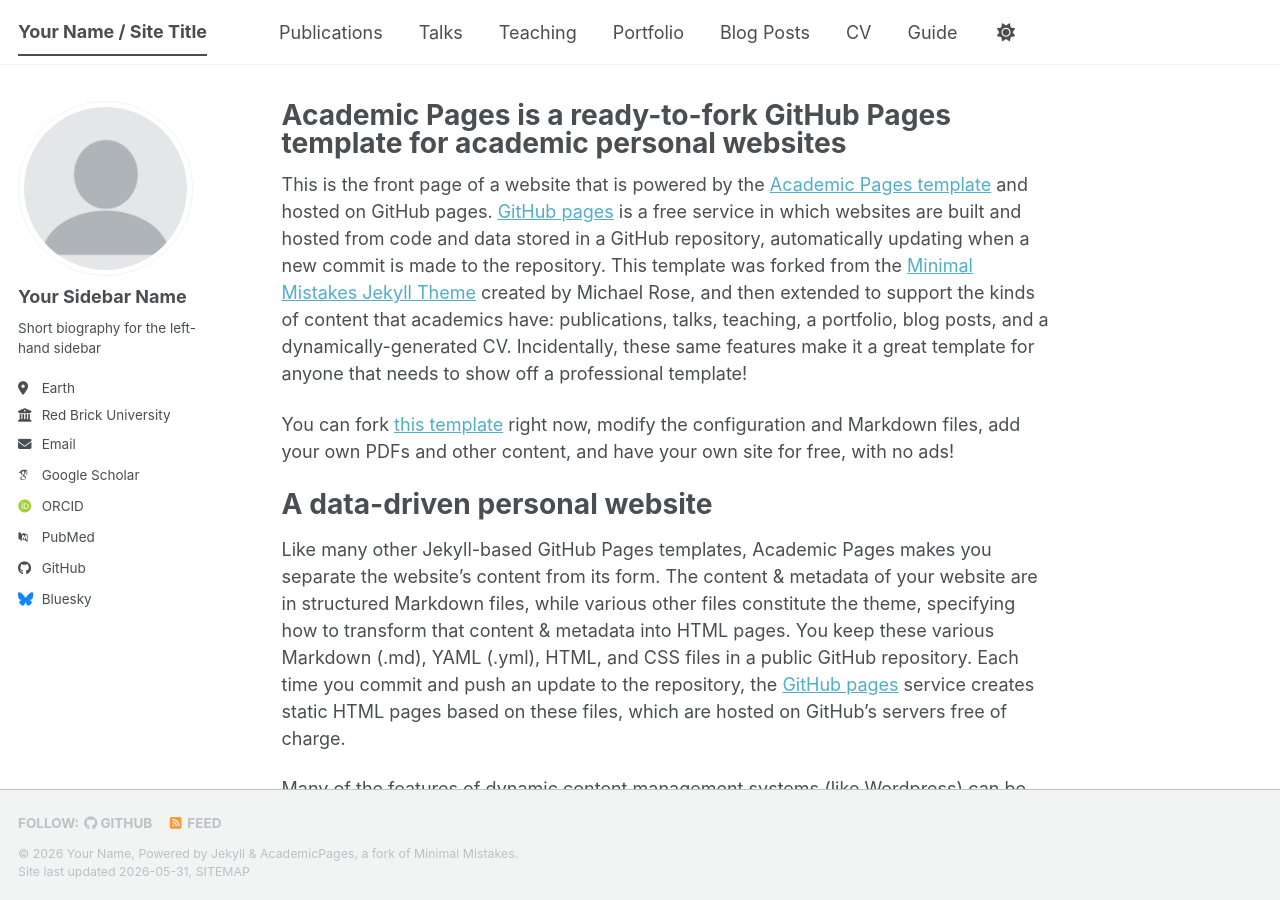
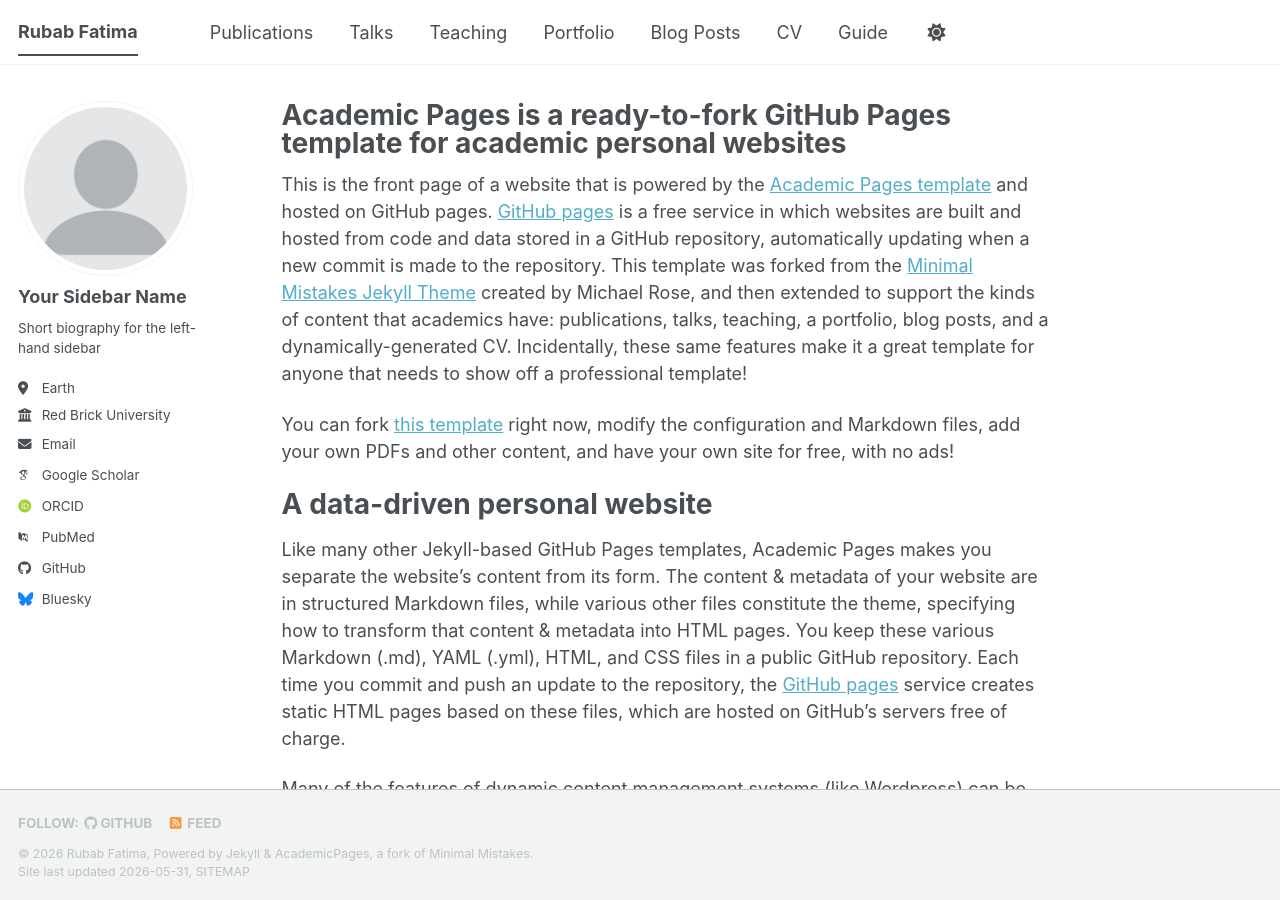
Before and after one commit to rubabfatima986-svg/rubabfatima986.github.io, a Jekyll site: the page built from _pages/about.md, in a window 1280 px wide and 900 px high. Built offline with Jekyll 4.4.1, drawn with Linux system fonts in a browser that asks for light colours; some web fonts are replaced; a script bundle is joined from its source files by our own code; library files that are not in the unit come from our copies.

Commit message:
Update _config.yml

```diff
--- a/_config.yml
+++ b/_config.yml
@@ -9,14 +9,14 @@
 # Basic Site Settings
 locale                   : "en-US"
 site_theme               : "default" # The available themes options are "default", "air", "sunrise", "mint", "dirt" and "contrast"
-title                    : "Your Name / Site Title"
+title                    : "Rubab Fatima"
 title_separator          : "-"
-name                     : &name "Your Name"
+name                     : &name "Rubab Fatima"
 description              : &description "Your Name's academic portfolio"   # Update this with a general description of your site, this is the default if not overridden by a page
-url                      : https://academicpages.github.io # The base hostname & protocol for your site e.g. "https://[your GitHub username].github.io",
+url                      : https://rubabfatima986.github.io # The base hostname & protocol for your site e.g. "https://[your GitHub username].github.io",
                                                            # or if you already have some other page hosted on Github then use "https://[your GitHub username].github.io/[Your Repo Name]"
 baseurl                  : "" # the subpath of your site, e.g. "/blog"
-repository               : "academicpages/academicpages.github.io"
+repository               : "rubabfatima986/rubabfatima986.github.io"
 
 # Site Author - The following control what appear as part of the author content on the side bar.
 #               If a field is blank the icon and link will not appear, otherwise it will be shown.
```
